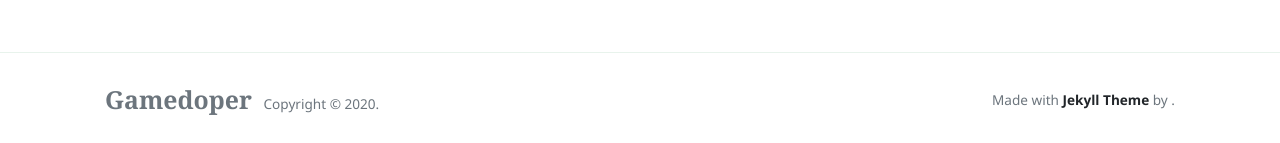
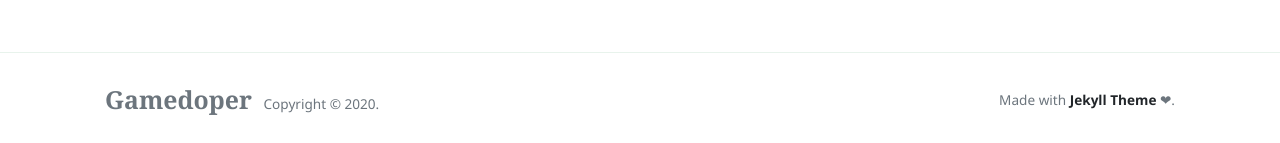
Before and after one commit to Gamedoper/Gamedoperarchives.github.io, a Jekyll site: the page built from index.html, in a window 1280 px wide and 900 px high, scrolled down 899 px. Shown: the part 754-897 px from the top of the window. Built offline with Jekyll 4.4.1, drawn with Linux system fonts in a browser that asks for light colours; nearby versions of some CDN libraries; the list of posts is cut into pages by our own code.

Commit message:
Update default.html

```diff
--- a/_layouts/default.html
+++ b/_layouts/default.html
@@ -85,7 +85,7 @@
 
             </div>
             <div>
-                Made with <a target="_blank" class="text-dark font-weight-bold" href="#"> Jekyll Theme </a> by <a class="text-dark" target="_blank" href="#"></a>.
+                Made with <a target="_blank" class="text-dark font-weight-bold" href="#"> Jekyll Theme </a> &#x2764;<a class="text-dark" target="_blank" href="#"></a>.
             </div>
         </div>
         </div>
```
